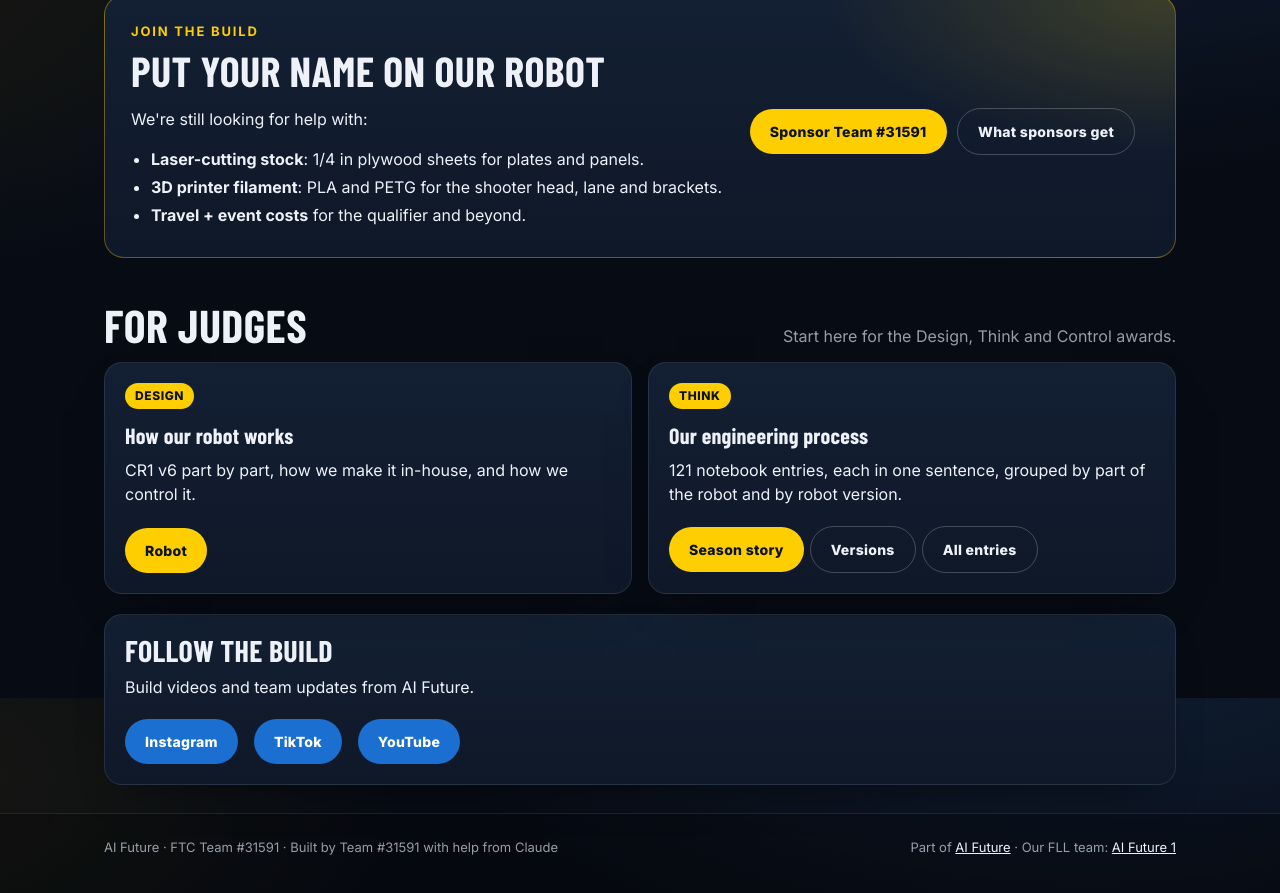
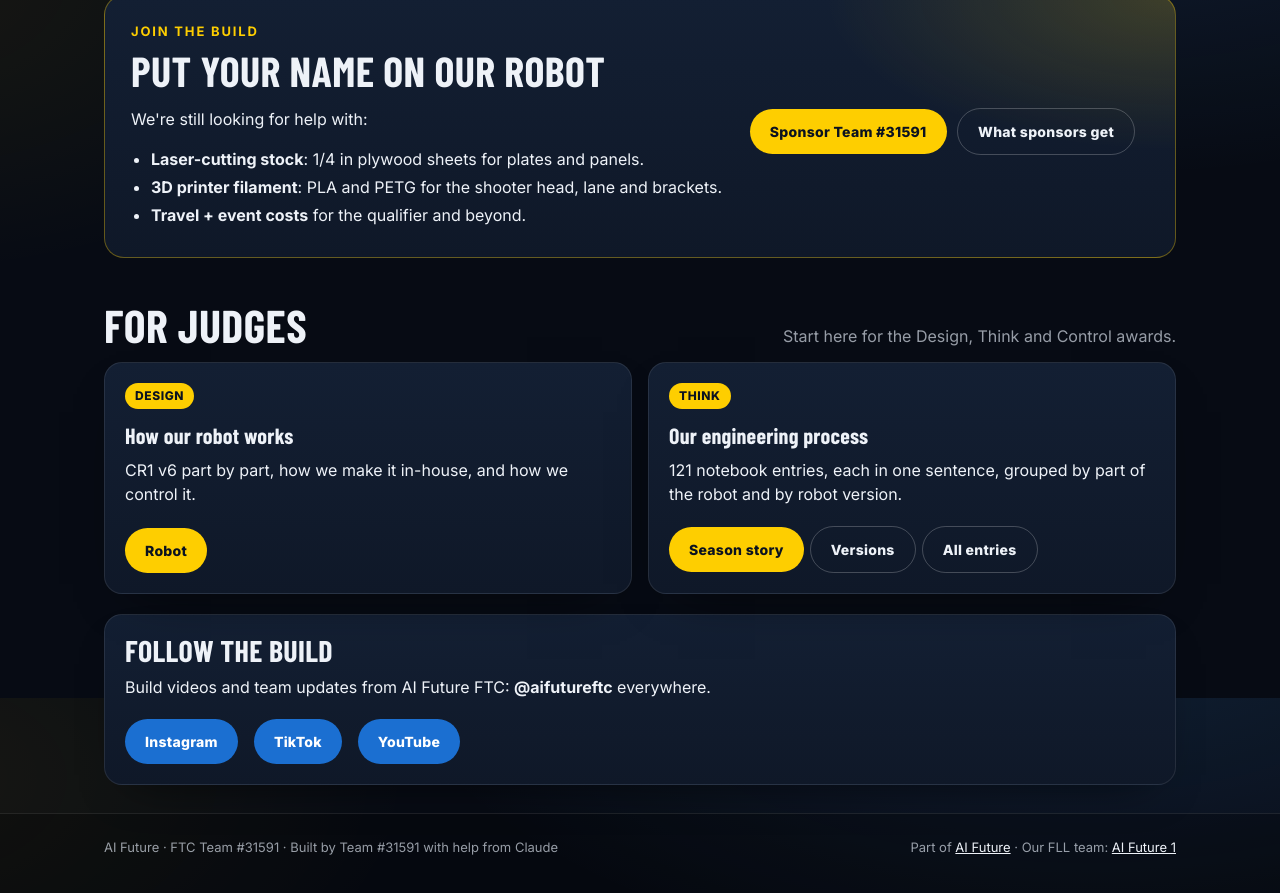
Before and after one commit to gio1880/ai-future-ftc-website, a plain HTML site: page index.html in a window 1280 px wide. Shown: the part 2502-3395 px from the top of the page. Drawn offline with nearby package versions, Linux system fonts and the light colour scheme; a web font is replaced by a local one.

Commit message:
[Claude@Main] site: Follow the build links to @aifutureftc accounts
Co-Authored-By: Claude Opus 5.5 <noreply@anthropic.com>

```diff
--- a/index.html
+++ b/index.html
@@ -215,11 +215,11 @@
 
 			<section class="card reveal" style="margin-top:20px;" aria-labelledby="follow-title">
 				<h2 id="follow-title">Follow the build</h2>
-				<p>Build videos and team updates from AI Future.</p>
+				<p>Build videos and team updates from AI Future FTC: <b>@aifutureftc</b> everywhere.</p>
 				<div class="socials">
-					<a class="btn blue" href="https://www.instagram.com/aifutureny" target="_blank" rel="noreferrer">Instagram</a>
-					<a class="btn blue" href="https://www.tiktok.com/@aifuturenyc" target="_blank" rel="noreferrer">TikTok</a>
-					<a class="btn blue" href="https://www.youtube.com/@AIFutureRobotics" target="_blank" rel="noreferrer">YouTube</a>
+					<a class="btn blue" href="https://www.instagram.com/aifutureftc/" target="_blank" rel="noreferrer">Instagram</a>
+					<a class="btn blue" href="https://www.tiktok.com/@aifutureftc" target="_blank" rel="noreferrer">TikTok</a>
+					<a class="btn blue" href="https://www.youtube.com/@aifutureftc" target="_blank" rel="noreferrer">YouTube</a>
 				</div>
 			</section>
 		</main>
```
Also changed, not shown: 1 other file.
